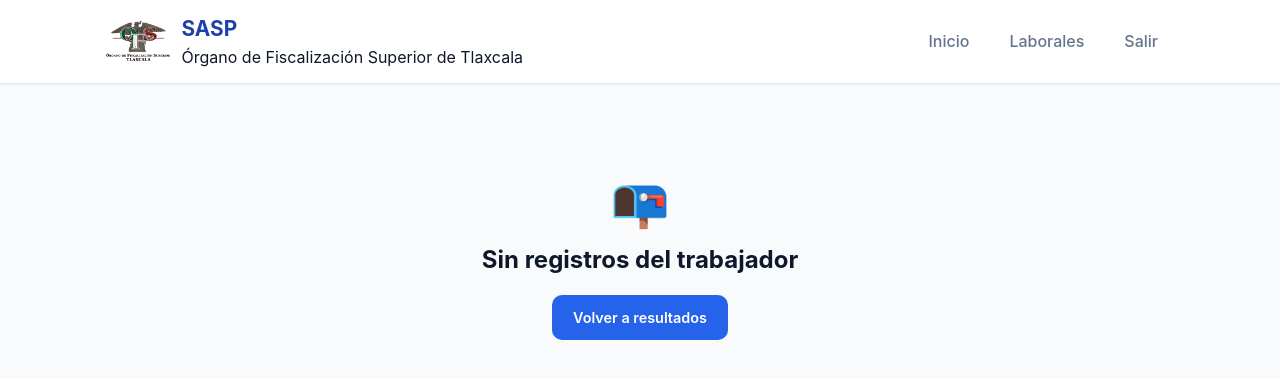
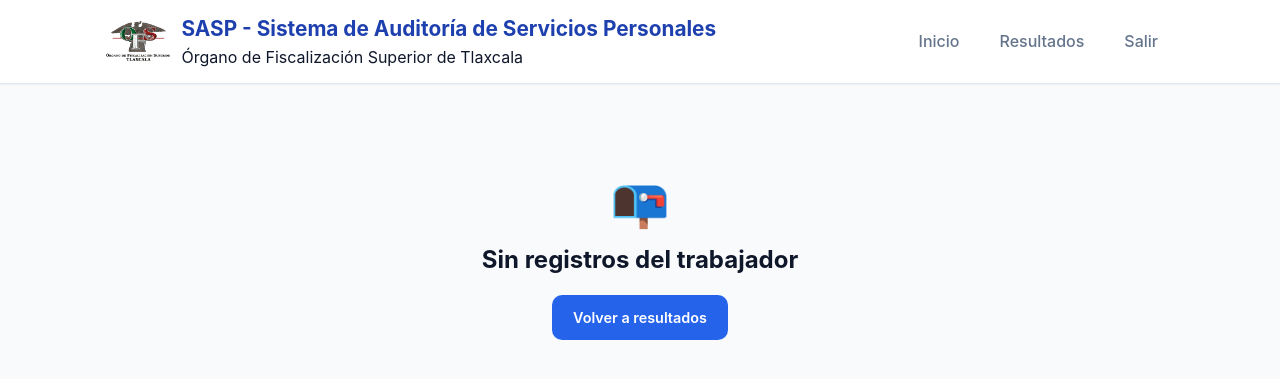
Before and after one commit to OmarSalvatierra99/SCIL, a Python web app: template templates/empty.html in a window 1280 px wide. Shown: the top 379 px of the page. Run offline with Jinja, Linux system fonts and the light colour scheme; the template is opened without the code that fills it, so the values that code supplies are empty.

Commit message:
23/10/2025 Respetando la estructura estetica del programa

```diff
--- a/templates/base.html
+++ b/templates/base.html
@@ -20,7 +20,7 @@
       <div class="nav-brand">
         <img src="{{ url_for('static', filename='ofs_logo.png') }}" alt="SASP">
         <div>
-          <h1>SASP</h1>
+          <h1>SASP - Sistema de Auditoría de Servicios Personales</h1>
           <span>Órgano de Fiscalización Superior de Tlaxcala</span>
         </div>
       </div>
@@ -29,7 +29,7 @@
         <a href="{{ url_for('dashboard') }}"
            class="nav-link {% if request.endpoint == 'dashboard' %}active{% endif %}">Inicio</a>
         <a href="{{ url_for('resultados_generales') }}"
-           class="nav-link {% if request.endpoint == 'resultados_generales' %}active{% endif %}">Laborales</a>
+           class="nav-link {% if request.endpoint == 'resultados_generales' %}active{% endif %}">Resultados</a>
         <a href="{{ url_for('logout') }}" class="nav-link">Salir</a>
       </div>
     </div>
--- a/templates/dashboard.html
+++ b/templates/dashboard.html
@@ -7,7 +7,7 @@
   <header class="page-header">
     <h2>Bienvenido(a), {{ nombre }}</h2>
     <p class="subtitle">
-      Cargue uno o varios archivos laborales para su análisis.<br>
+      Cargue uno o varios archivos de nomina por quincena para su análisis.<br>
       El sistema identificará automáticamente los cruces de personal por RFC y quincena.
     </p>
   </header>
```
Also changed, not shown: 2 other files.
